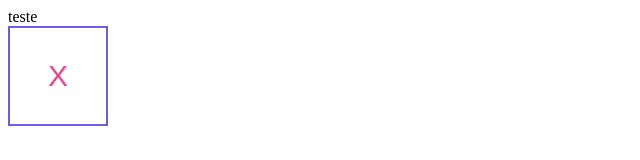
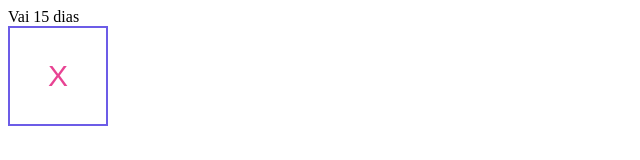
Before and after one commit to denis1206/15dias-react, a React (Create React App) app: page / in a window 1280 px wide. Shown: the top 160 px of the page, without its empty margins (0-640 px from the left). Built offline with nearby package versions, Linux system fonts and the light colour scheme.

Commit message:
Desafio basico dia 2

```diff
--- a/src/App.js
+++ b/src/App.js
@@ -4,7 +4,7 @@ import BoardCollab from './components/BoardCollab/index'
 
 const App = () => (
     <>
-        <BoardCollab />
+        <BoardCollab>Vai 15 dias</BoardCollab>
         <SquareCollab />
     </>
 )
--- a/src/components/BoardCollab/index.js
+++ b/src/components/BoardCollab/index.js
@@ -1,7 +1,7 @@
 import React from 'react'
 
-const BoardCollab = () => (
-    <article>teste</article>
+const BoardCollab = (props) => (
+    <article>{props.children}</article>
 );
 
 export default BoardCollab;
```
